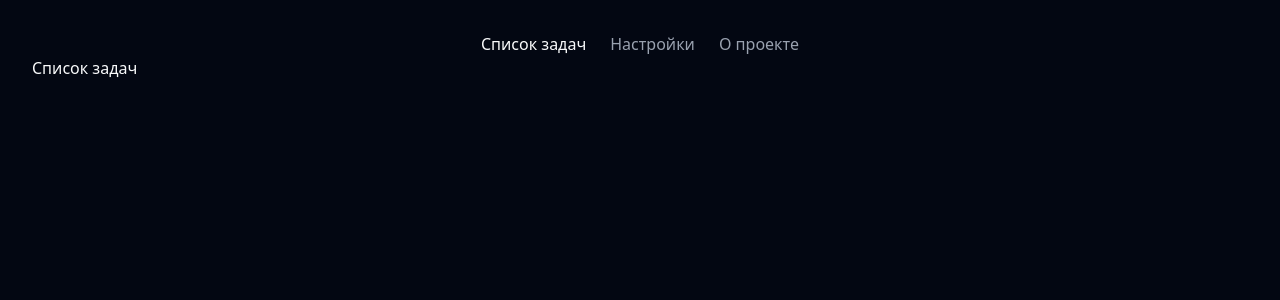
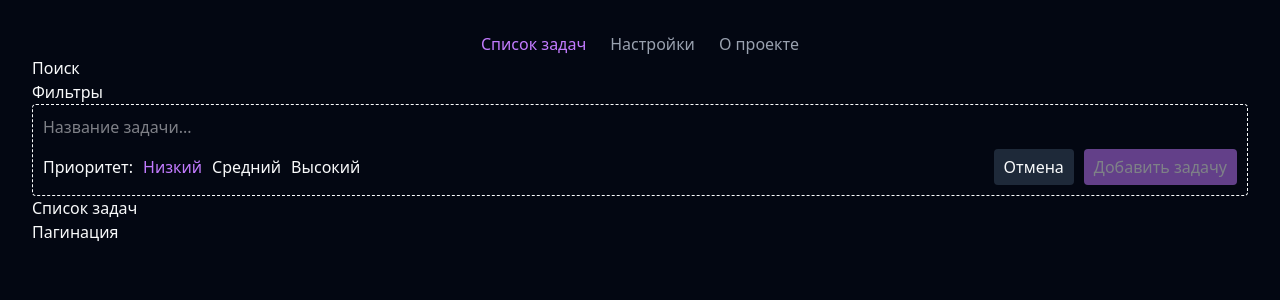
Before and after one commit to Beleks/todo-list-test, a Vue app: page / in a window 1280 px wide. Shown: the top 300 px of the page. Built offline with nearby package versions, Linux system fonts and the light colour scheme.

Commit message:
Add block for creating task

```diff
--- a/src/App.vue
+++ b/src/App.vue
@@ -15,7 +15,7 @@ const menuItems = [
       v-for="item in menuItems"
       :to="{ name: item.routeName }"
       class="font-sans font-medium"
-      activeClass="text-gray-50"
+      activeClass="text-purple-400"
     >
       {{ item.title }}
     </RouterLink>
--- a/src/assets/base.css
+++ b/src/assets/base.css
@@ -10,8 +10,8 @@
 *,
 *::before,
 *::after {
-  box-sizing: border-box;
-  margin: 0;
+  /*box-sizing: border-box;*/
+  /*margin: 0;*/
 }
 
 body {
--- a/src/views/TaskListView.vue
+++ b/src/views/TaskListView.vue
@@ -1,5 +1,107 @@
-<script setup></script>
+<script setup>
+import { ref, useTemplateRef, watch } from 'vue'
 
-<template>Список задач</template>
+const taskContentArea = useTemplateRef('taskContentArea')
+
+// const taskContent = ref('')
+const taskPriorities = ref([
+  { id: 1, title: 'Низкий', activeClass: 'text-purple-400' },
+  { id: 2, title: 'Средний', activeClass: 'text-purple-400' },
+  { id: 3, title: 'Высокий', activeClass: 'text-purple-400' },
+])
+
+const newTask = ref(initEmptyTask())
+const isEdite = ref(true)
+
+watch(isEdite, (newValueIsEdite) => {
+  if (!newValueIsEdite) {
+    newTask.value = initEmptyTask()
+    // Нужно ли терять с input фокус? Для удобства вродебы нет
+    // taskContentArea.value.blur()
+  }
+})
+
+function initEmptyTask() {
+  return {
+    content: '',
+    priorityId: 1,
+  }
+}
+
+function choosePriority(priorityId) {
+  newTask.value.priorityId = priorityId
+}
+
+function onFocus() {
+  isEdite.value = true
+}
+
+function cancelEdit() {
+  isEdite.value = false
+}
+
+function createTask(task) {
+  if (task.content.length) {
+    // TODO: Убрать лишние пробелы, переносы строк?
+    isEdite.value = false
+    console.log(task)
+    // create...
+  }
+}
+
+function adjustHeight(event) {
+  // Сброс высоты, чтобы корректно вычислить новую высоту
+  event.target.style.height = 'auto'
+  // Установка новой высоты на основе содержимого
+  event.target.style.height = `${event.target.scrollHeight}px`
+}
+</script>
+
+<template>
+  <div>Поиск</div>
+  <div>Фильтры</div>
+  <div class="p-2.5 border rounded-sm" :class="{ 'border-dashed': isEdite }">
+    <div>
+      <!-- Без p-0 Placeholder изначально не видно -->
+      <textarea
+        ref="taskContentArea"
+        class="block w-full p-0 focus:border-none outline-none resize-none"
+        placeholder="Название задачи..."
+        rows="1"
+        @input="adjustHeight"
+        @keyup.alt.enter="createTask(newTask)"
+        @focus="onFocus"
+        v-model="newTask.content"
+      ></textarea>
+    </div>
+    <div v-if="isEdite" class="flex items-center justify-between leading-4 mt-2.5">
+      <div class="flex gap-2.5">
+        Приоритет:
+        <div
+          v-for="priority in taskPriorities"
+          @click="choosePriority(priority.id)"
+          :class="{ [priority.activeClass]: priority.id === newTask.priorityId }"
+          class="cursor-pointer"
+        >
+          {{ priority.title }}
+        </div>
+      </div>
+      <div class="flex gap-2.5 items-center font-medium">
+        <button class="p-2.5 bg-gray-800 rounded-sm cursor-pointer" @click="cancelEdit">
+          Отмена
+        </button>
+        <button
+          class="p-2.5 bg-purple-400 rounded-sm cursor-pointer disabled:cursor-not-allowed disabled:opacity-50"
+          :disabled="!newTask.content"
+          @click="createTask(newTask)"
+        >
+          Добавить задачу
+        </button>
+      </div>
+    </div>
+  </div>
+  <div>Список задач</div>
+  <div>Пагинация</div>
+</template>
 
 <style scoped></style>
```
